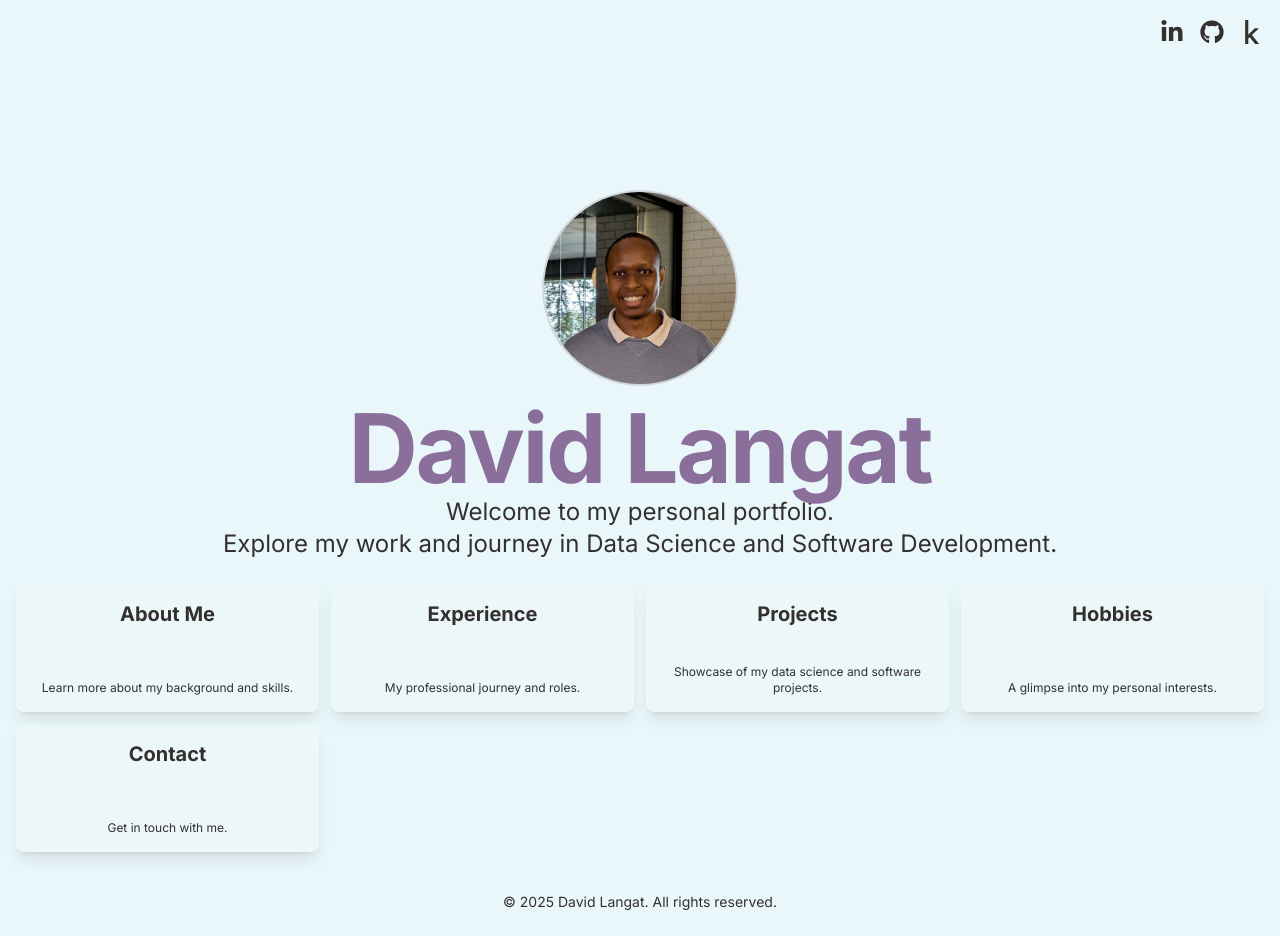
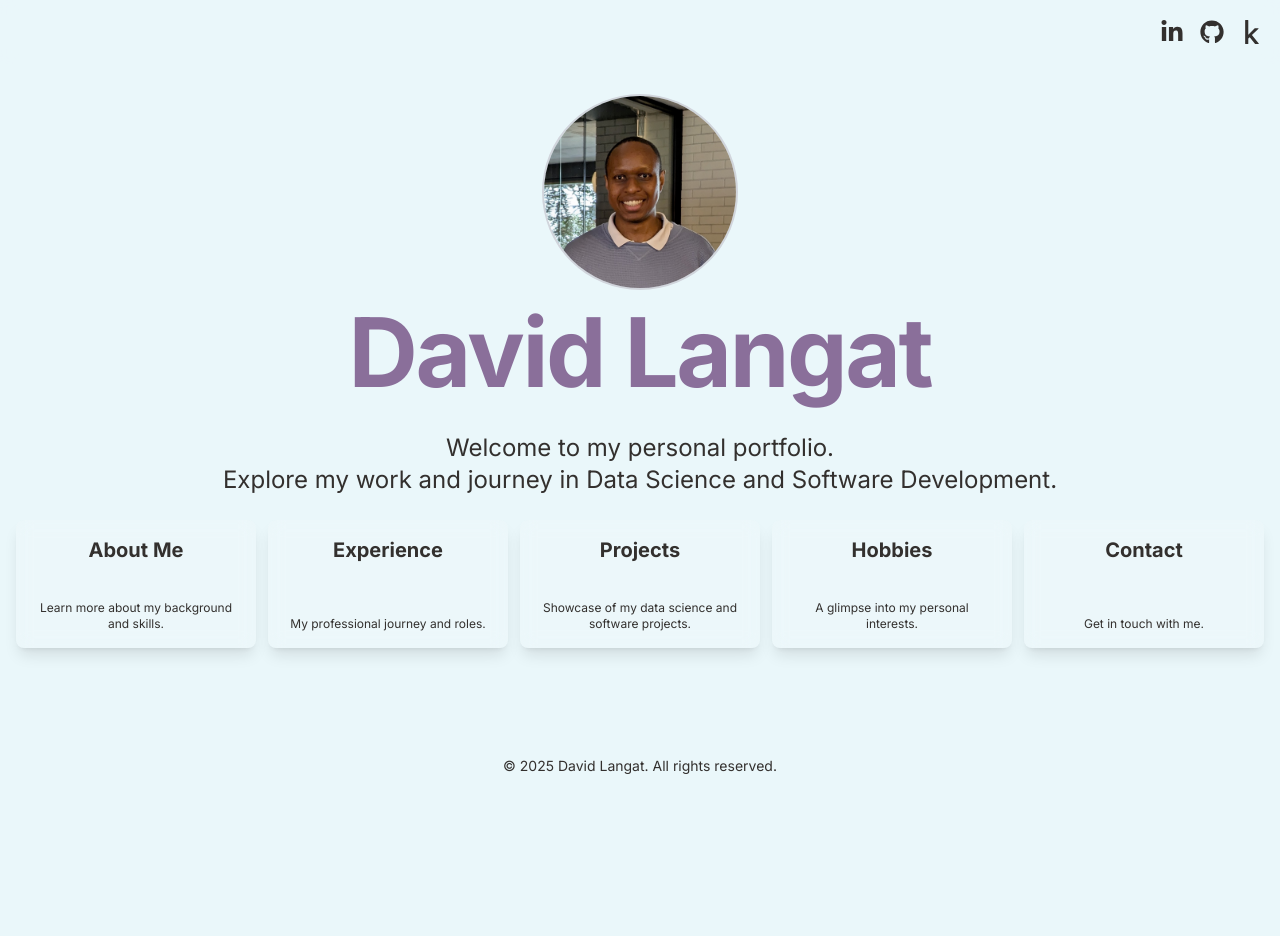
Before and after one commit to David-Langat/Personal-Website, a Next.js app: page / in a window 1280 px wide. After the commit the page ends 800 px from the top, so only its background shows below. Built offline with nearby package versions, Linux system fonts and the light colour scheme.

Commit message:
Page element spacing edits

```diff
--- a/src/app/components/ContentSection.tsx
+++ b/src/app/components/ContentSection.tsx
@@ -10,7 +10,7 @@ interface ContentSectionProps {
 
 function ContentSection({ title, children, className }: ContentSectionProps) {
   return (
-    <section className={`flex flex-col items-center p-4 w-full ${className}`}>
+    <section className={`flex flex-col items-center p-4 w-full mt-8 ${className}`}>
       {title && <h1 className="text-4xl font-bold text-foreground mb-8">{title}</h1>}
       {children}
     </section>
--- a/src/app/components/MainLayoutContent.tsx
+++ b/src/app/components/MainLayoutContent.tsx
@@ -16,9 +16,9 @@ export default function MainLayoutContent({ children, isHomePage, pageTitle }: M
   // const isHomePage = pathname === '/';
 
   return (
-    <main className="flex-1 flex flex-col items-center pt-20 sm:pt-32 p-4">
+    <main className="flex-1 flex flex-col items-center pt-4 sm:pt-8 p-4">
       <div
-        className="flex flex-col items-center"
+        className="flex flex-col items-center mb-8"
         style={{ position: 'relative', zIndex: 10 }}
       >
         {/* Conditionally render profile image and name on homepage, or page title on other pages */}
--- a/src/app/page.tsx
+++ b/src/app/page.tsx
@@ -17,7 +17,7 @@ export default function Home() {
       <p>Welcome to my personal portfolio.</p>
       <p>Explore my work and journey in Data Science and Software Development.</p>
 
-      <div className="grid grid-cols-1 sm:grid-cols-2 md:grid-cols-4 gap-3 mt-6">
+      <div className="grid grid-cols-1 sm:grid-cols-2 lg:grid-cols-5 gap-3 mt-6">
         {navItems.map((item) => (
           <NavigationCard key={item.href} {...item} />
         ))}
```
